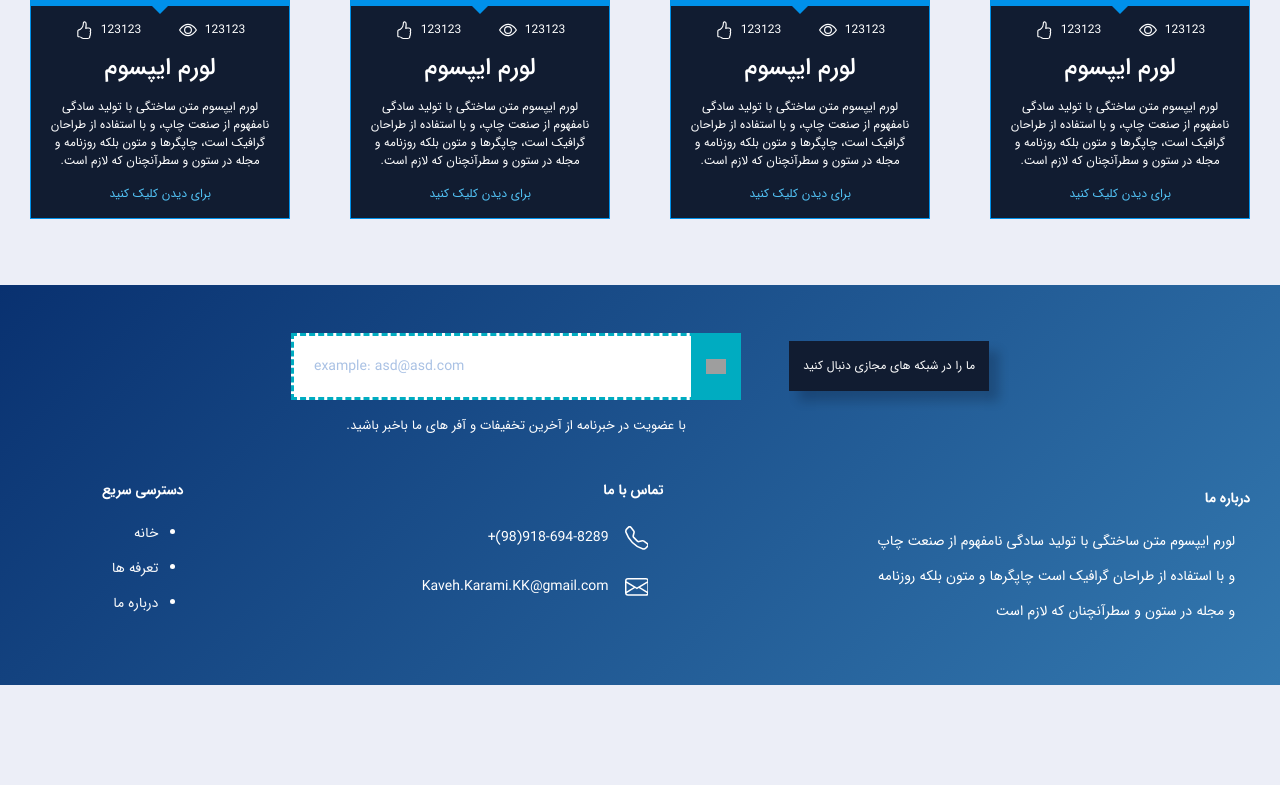
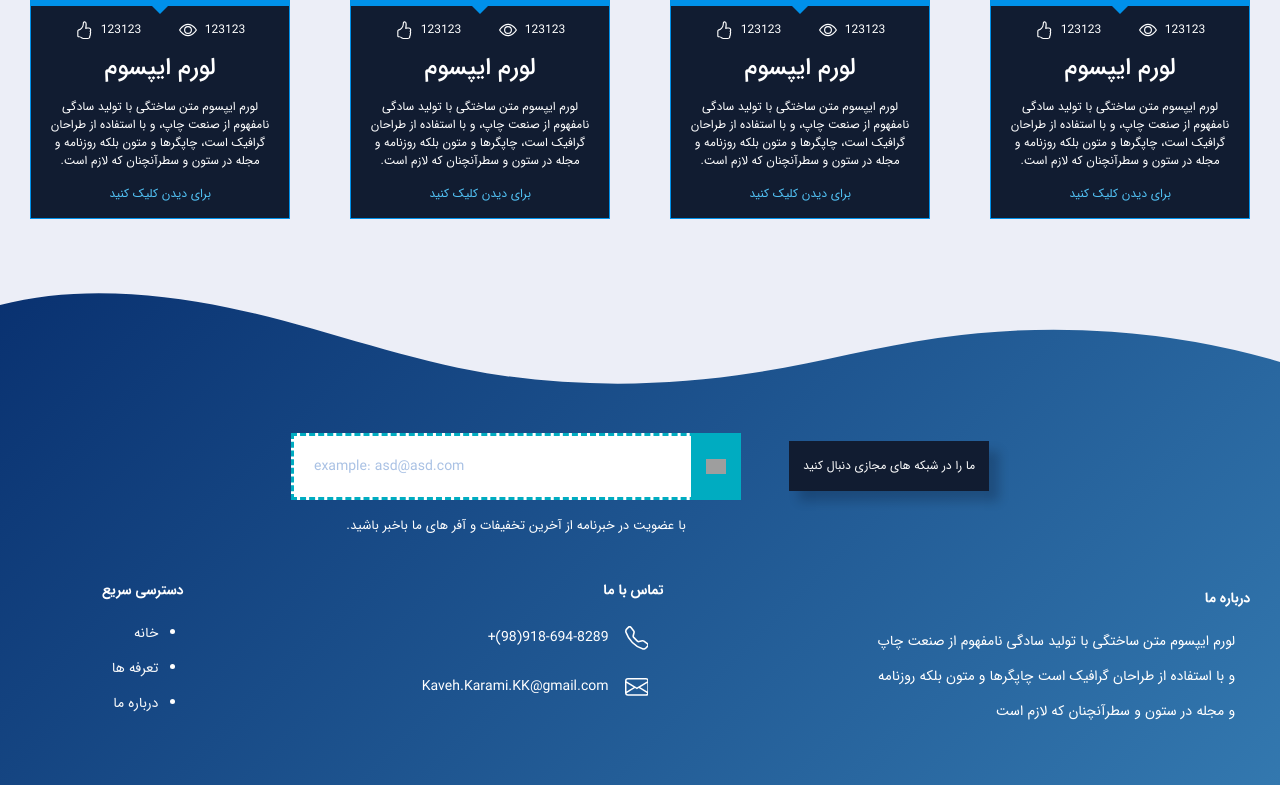
Before and after one commit to KavehKarami/shop-theme-react, a React (Create React App) app: page / in a window 1280 px wide. Shown: the part 2905-3690 px from the top of the page. Before the commit the page ends 3590 px from the top, so only its background shows below. Built offline with nearby package versions, Linux system fonts and the light colour scheme; grey boxes are pictures that could not be loaded.

Commit message:
footer section implemented completely

```diff
--- a/src/app/components/layout/Footer.jsx
+++ b/src/app/components/layout/Footer.jsx
@@ -6,13 +6,18 @@ import PhoneIcon from '../shared/icons/PhoneIcon';
 import DashedInput from '../shared/inputs/DashedInput';
 import FollowUs from '../shared/sections/FollowUs';
 import ShapeDivider1 from '../shared/shape-dividers/ShapeDivider1';
+import ShapeDivider2 from '../shared/shape-dividers/ShapeDivider2';
 
 const Footer = () => {
   return (
-    <footer className="text-dark mt-5 pt-5 bg-dark">
-      <div className="container-fluid">
+    <footer className="text-dark mt-5 bg-dark">
+      <div className="position-relative w-100 mb-3">
+        <ShapeDivider2 />
+      </div>
 
-        <section className="row sub-to-news mb-md-5">
+      <div className="container-fluid footer-main">
+
+        <section className="row sub-to-news mb-md-5 flex-column flex-md-row-reverse">
           <div className="position-relative">
             <DashedInput className="mb-2 mb-md-0 mr-md-5" placeholder="example: asd@asd.com" />
             <div className="mb-4 mb-md-0 mt-md-3 pr-md-5  input-caption">با عضویت در خبرنامه از آخرین تخفیفات و آفر های ما باخبر باشید.</div>
--- a/src/assets/scss/components/layout/footer.scss
+++ b/src/assets/scss/components/layout/footer.scss
@@ -1,5 +1,16 @@
 footer {
   background-image: linear-gradient(135deg, #093170, #3378af);
+}
+.footer-main {
+  padding-top: calc(38px + 3rem);
+  overflow: hidden;
+
+  @include bp-md {
+    padding-top: calc(78px + 3rem);
+  }
+  @include bp-lg {
+    padding-top: calc(100px + 3rem);
+  }
 }
 .sub-to-news {
   justify-content: center;
--- a/src/assets/scss/components/shared/dashedInput.scss
+++ b/src/assets/scss/components/shared/dashedInput.scss
@@ -65,7 +65,7 @@
     padding: 20px;
     border: 3px dashed $dashed-input;
     border-right: none;
-    width: 80vw;
+    width: 100%;
     transition: 0.3s ease-in-out;
     direction: ltr;
     color: $dashed-input;
@@ -83,6 +83,7 @@
 
     @include bp-md {
       font-size: 14px;
+      width: 80vw;
     }
   }
 
--- a/src/assets/scss/components/shared/shared.scss
+++ b/src/assets/scss/components/shared/shared.scss
@@ -7,3 +7,4 @@
 @import "./dashedInput.scss";
 @import "./followUs.scss";
 @import "./shapeDivider1.scss";
+@import "./shapeDivider2.scss";
```
